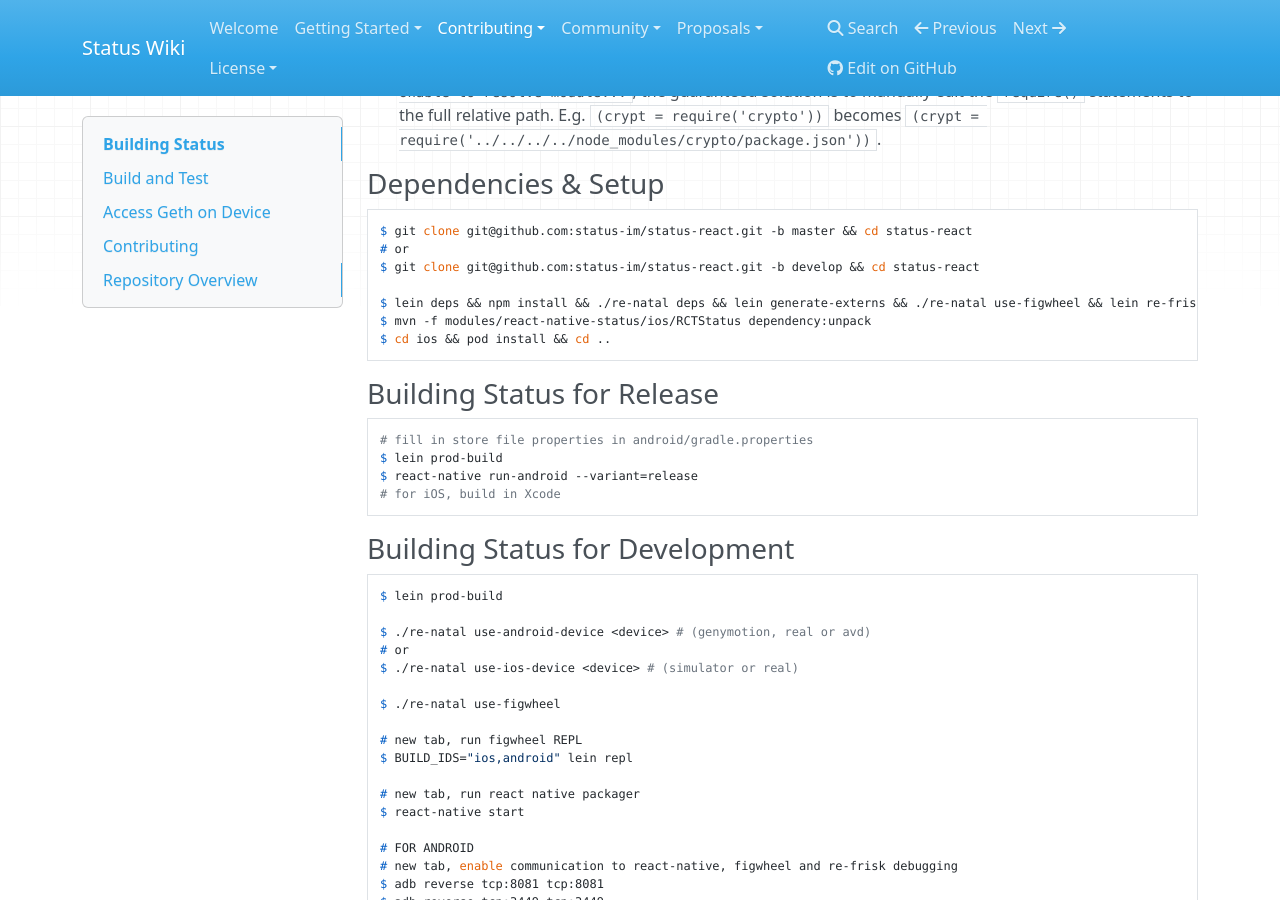
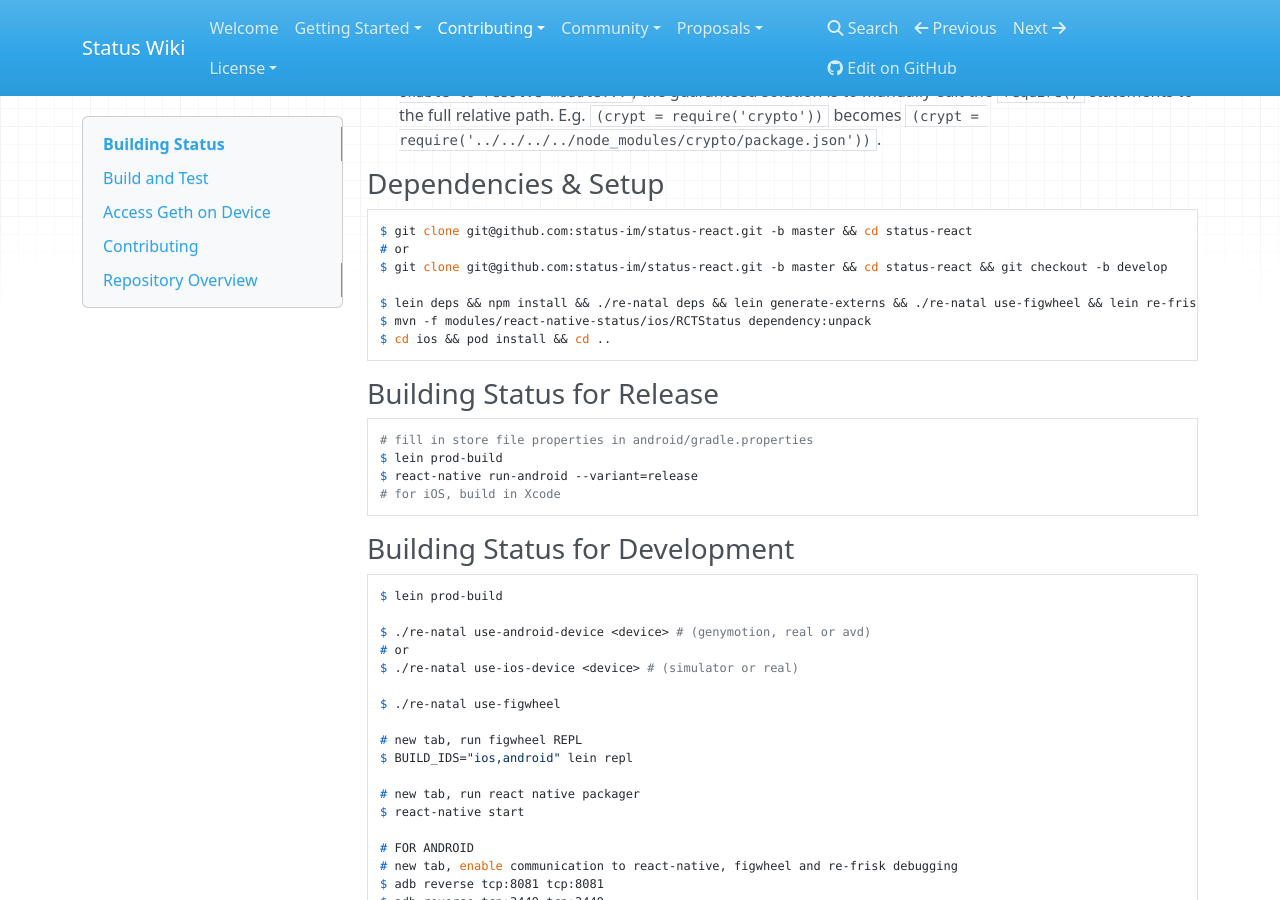
Before and after one commit to status-im/wiki.status.im, an MkDocs documentation site: the page built from docs/contributing/development/building-status.md, in a window 1280 px wide and 900 px high, scrolled down 1038 px. Built offline with MkDocs 1.6.1, drawn with Linux system fonts in a browser that asks for light colours; nearby versions of some CDN libraries; old or Windows-style settings are respelled for this version of MkDocs.

Commit message:
Update building-status.md
Building `develop` branch requires `master` branch to be present for iOS Plist version information.

```diff
--- a/docs/contributing/development/building-status.md
+++ b/docs/contributing/development/building-status.md
@@ -40,7 +40,7 @@ require('./node_modules/re-natal/index.js');
 ### Dependencies & Setup
     $ git clone git@github.com:status-im/status-react.git -b master && cd status-react
     # or
-    $ git clone git@github.com:status-im/status-react.git -b develop && cd status-react
+    $ git clone git@github.com:status-im/status-react.git -b master && cd status-react && git checkout -b develop
 
     $ lein deps && npm install && ./re-natal deps && lein generate-externs && ./re-natal use-figwheel && lein re-frisk use-re-natal && ./re-natal enable-source-maps
     $ mvn -f modules/react-native-status/ios/RCTStatus dependency:unpack
```
